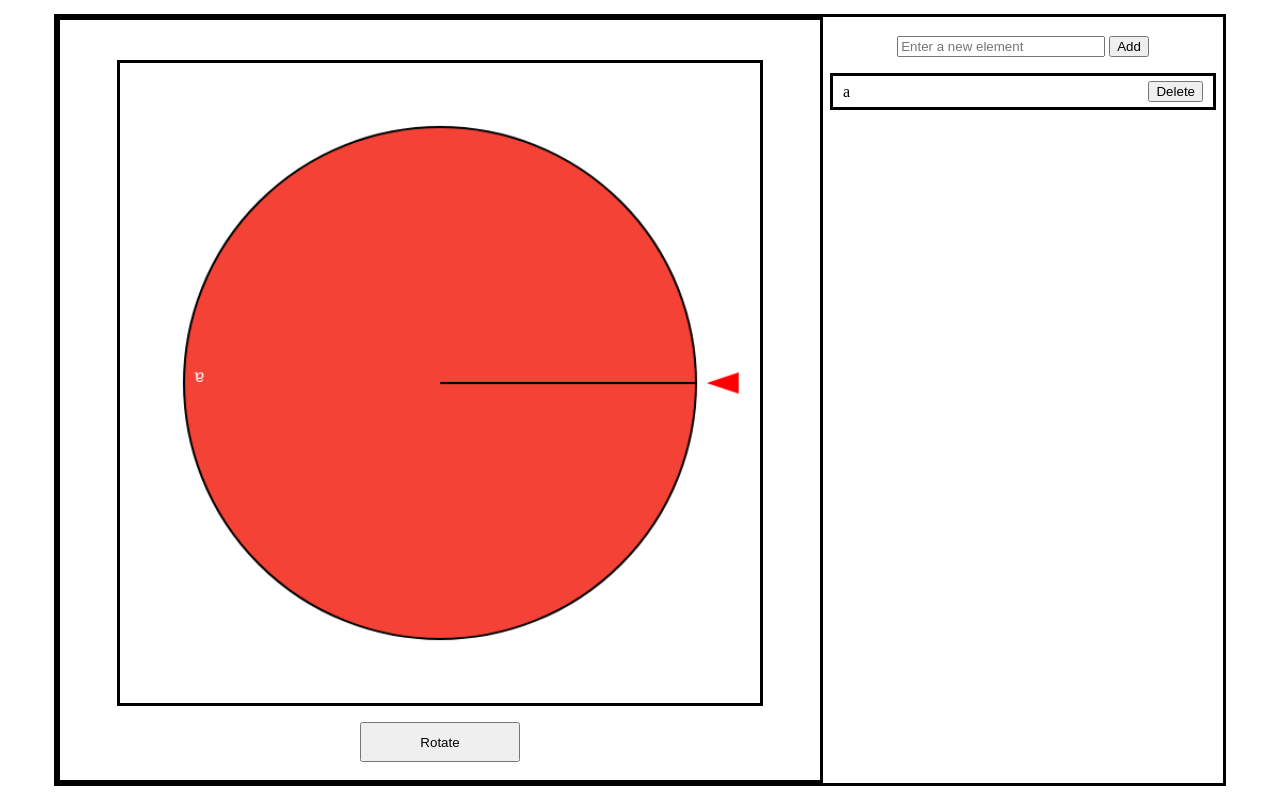
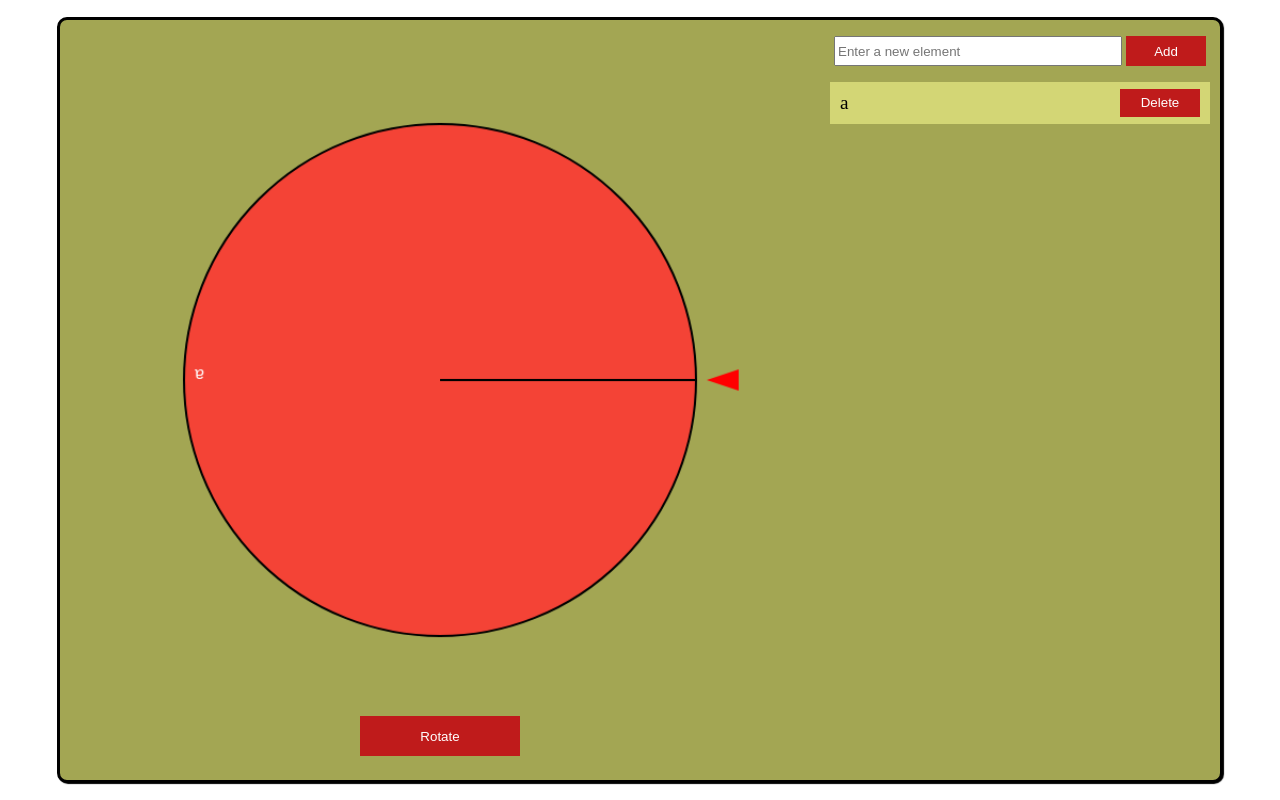
Before and after one commit to hihiterry/ROULETTE, a plain HTML site: page index.html in a window 1280 px wide. Drawn offline with Linux system fonts and the light colour scheme.

Commit message:
Add files via upload

```diff
--- a/style.css
+++ b/style.css
@@ -7,15 +7,19 @@ body{
     height: 100vh;
 }
 
+
+
 #toolContainer{
     border: 3px solid black;
+    border-radius: 10px;
     justify-content: center;
     align-items: center;
     display: flex;
+    background-color: #A3A653;
+    box-shadow: 1px 1px 1px;
 }
 
 #rouletteContainer{
-    border: 3px solid black;
     width: 95vh;
     height: 95vh;
     flex-direction: column;
@@ -24,7 +28,6 @@ body{
 
 #rouletteCanvas{
     margin-top: 5vh;
-    border: 3px solid black;
     width: 80vh;
     height:80vh;
 }
@@ -33,6 +36,15 @@ body{
     margin-top: 1.5vh;
     width: 20vh;
     height:5vh;
+    background-color: #BF1B1B;
+    color: white;
+    border: none;
+    transition: background-color 0.2s;
+}
+
+#rotateButton:hover{
+    background-color: #F27830;
+    color: gray;
 }
 
 #settingContainer{
@@ -43,8 +55,23 @@ body{
 }
 
 #elementInput{
-    width: 50%;
+    width: 70%;
     margin-top: 2vh;
+    height: 3vh;
+}
+
+#addButton{
+    background-color: #BF1B1B;
+    color: white;
+    border: none;
+    width: 20%;
+    height: 3.7vh;
+    transition: background-color 0.2s;
+}
+
+#addButton:hover{
+    background-color: #F27830;
+    color: gray;
 }
 
 #elementList {
@@ -61,12 +88,26 @@ body{
     display: flex;
     justify-content: space-between;
     align-items: center;
-    border: 3px solid black;
-    margin-bottom: 5px;
+    border: none;
+    background-color: #d3d675;
+    margin-bottom: 10px;
     padding: 5px 10px;
     width: 90%;
+    height: 4vh;
+    font-size: larger;
 }
 
 #elementList li button {
     margin-left: 10px;
+    width: 10vh;
+    height: 90%;
+    border: none;
+    background-color: #BF1B1B;
+    color: white;
+    transition: background-color 0.2s;
 }
+
+#elementList li button:hover{
+    background-color: #F27830;
+    color: gray;
+}
```
